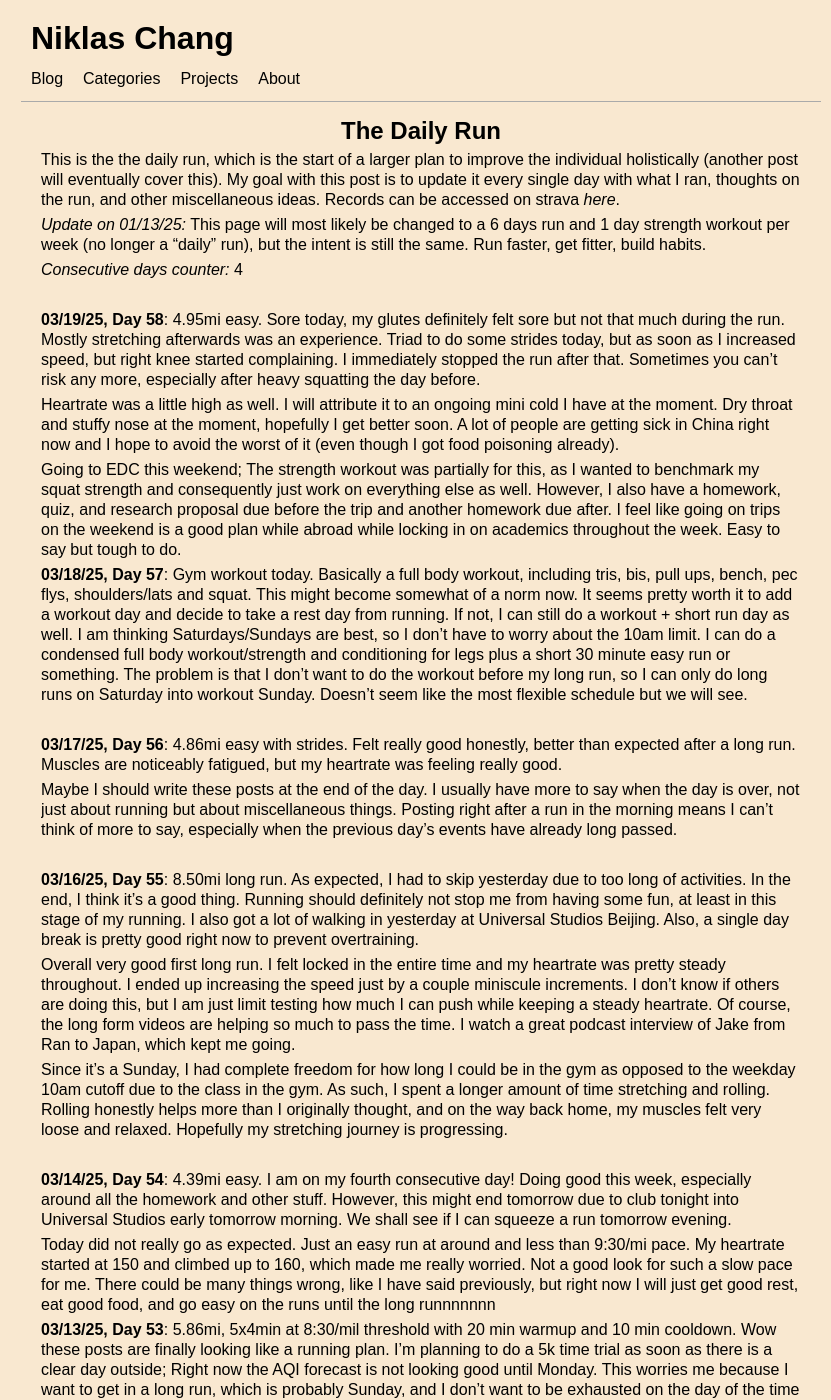
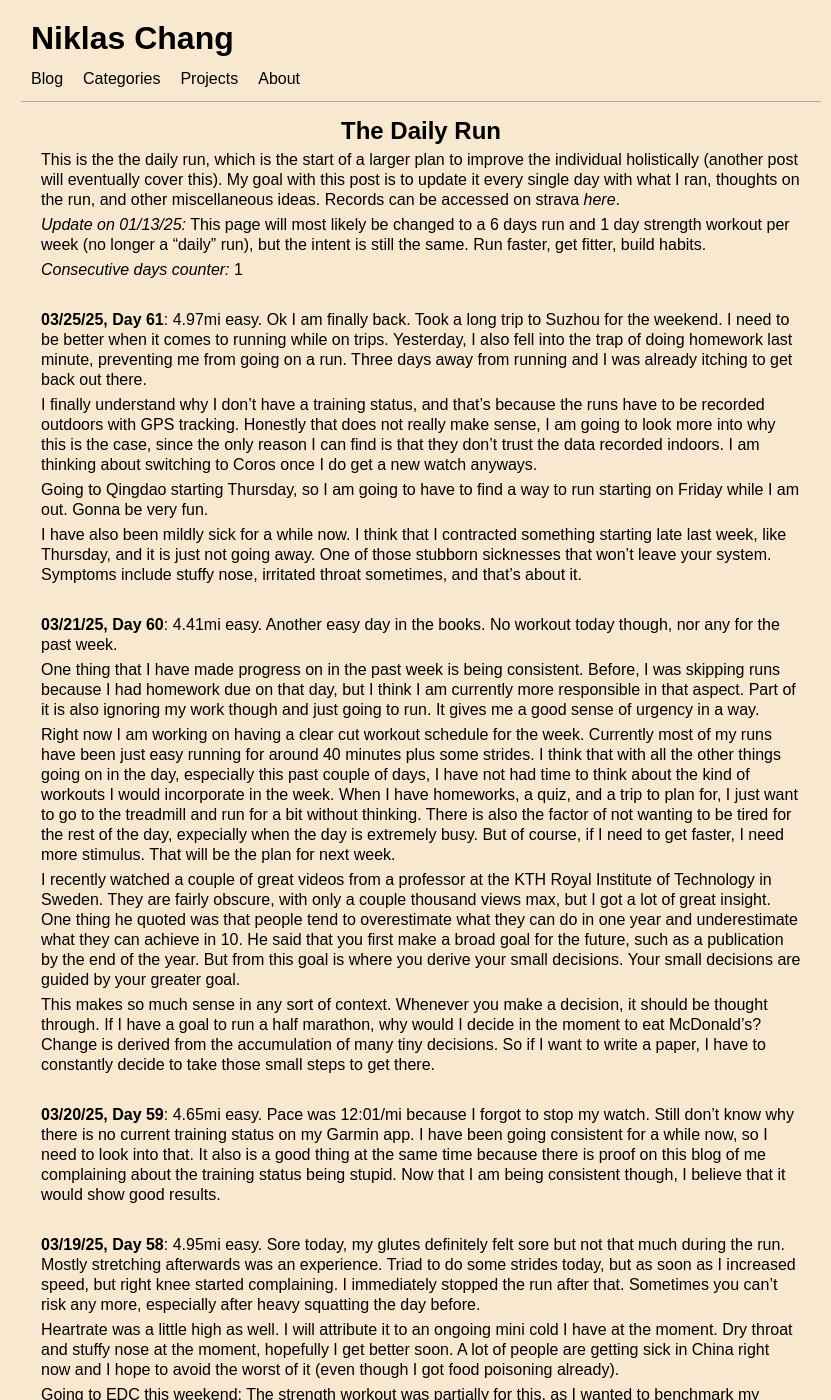
Before and after one commit to Niklichang/niklichang.github.io, a Jekyll site: the page built from _posts/2024-12-02-the-daily-run.md, in a window 1280 px wide and 1400 px high. Shown: the whole window, without its empty margins (219-1050 px from the left). Built offline with Jekyll 4.4.1, drawn with Linux system fonts in a browser that asks for light colours; some web fonts are replaced; some of the changed text lies outside the part shown.

Commit message:
so back2652934

```diff
--- a/_posts/2024-12-02-the-daily-run.md
+++ b/_posts/2024-12-02-the-daily-run.md
@@ -2,7 +2,7 @@
 layout: post
 title:  "The Daily Run"
 date:   2024-12-02
-last_modified_at: 2025-03-19
+last_modified_at: 2025-03-25
 categories: [Running]
 ---
 
@@ -10,7 +10,33 @@ This is the the daily run, which is the start of a larger plan to improve the in
 
 *Update on 01/13/25:* This page will most likely be changed to a 6 days run and 1 day strength workout per week (no longer a "daily" run), but the intent is still the same. Run faster, get fitter, build habits.
 
-*Consecutive days counter:* 4
+*Consecutive days counter:* 1
+
+<br/>
+
+**03/25/25, Day 61**: 4.97mi easy. Ok I am finally back. Took a long trip to Suzhou for the weekend. I need to be better when it comes to running while on trips. Yesterday, I also fell into the trap of doing homework last minute, preventing me from going on a run. Three days away from running and I was already itching to get back out there.
+
+I finally understand why I don't have a training status, and that's because the runs have to be recorded outdoors with GPS tracking. Honestly that does not really make sense, I am going to look more into why this is the case, since the only reason I can find is that they don't trust the data recorded indoors. I am thinking about switching to Coros once I do get a new watch anyways.
+
+Going to Qingdao starting Thursday, so I am going to have to find a way to run starting on Friday while I am out. Gonna be very fun.
+
+I have also been mildly sick for a while now. I think that I contracted something starting late last week, like Thursday, and it is just not going away. One of those stubborn sicknesses that won't leave your system. Symptoms include stuffy nose, irritated throat sometimes, and that's about it.
+
+<br/>
+
+**03/21/25, Day 60**: 4.41mi easy. Another easy day in the books. No workout today though, nor any for the past week.
+
+One thing that I have made progress on in the past week is being consistent. Before, I was skipping runs because I had homework due on that day, but I think I am currently more responsible in that aspect. Part of it is also ignoring my work though and just going to run. It gives me a good sense of urgency in a way.
+
+Right now I am working on having a clear cut workout schedule for the week. Currently most of my runs have been just easy running for around 40 minutes plus some strides. I think that with all the other things going on in the day, especially this past couple of days, I have not had time to think about the kind of workouts I would incorporate in the week. When I have homeworks, a quiz, and a trip to plan for, I just want to go to the treadmill and run for a bit without thinking. There is also the factor of not wanting to be tired for the rest of the day, expecially when the day is extremely busy. But of course, if I need to get faster, I need more stimulus. That will be the plan for next week.
+
+I recently watched a couple of great videos from a professor at the KTH Royal Institute of Technology in Sweden. They are fairly obscure, with only a couple thousand views max, but I got a lot of great insight. One thing he quoted was that people tend to overestimate what they can do in one year and underestimate what they can achieve in 10. He said that you first make a broad goal for the future, such as a publication by the end of the year. But from this goal is where you derive your small decisions. Your small decisions are guided by your greater goal.
+
+This makes so much sense in any sort of context. Whenever you make a decision, it should be thought through. If I have a goal to run a half marathon, why would I decide in the moment to eat McDonald's? Change is derived from the accumulation of many tiny decisions. So if I want to write a paper, I have to constantly decide to take those small steps to get there.
+
+<br/>
+
+**03/20/25, Day 59**: 4.65mi easy. Pace was 12:01/mi because I forgot to stop my watch. Still don't know why there is no current training status on my Garmin app. I have been going consistent for a while now, so I need to look into that. It also is a good thing at the same time because there is proof on this blog of me complaining about the training status being stupid. Now that I am being consistent though, I believe that it would show good results.
 
 <br/>
 
```
